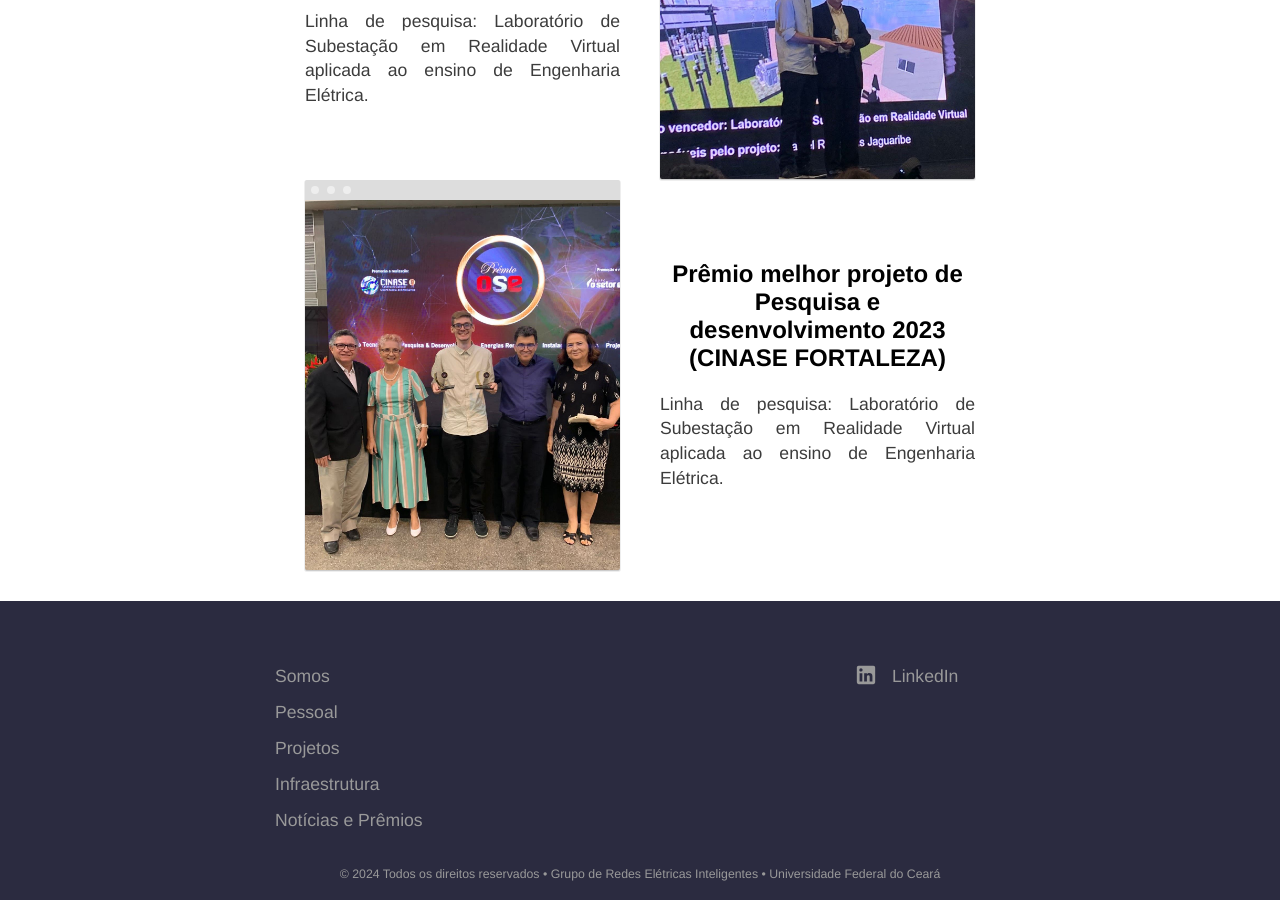
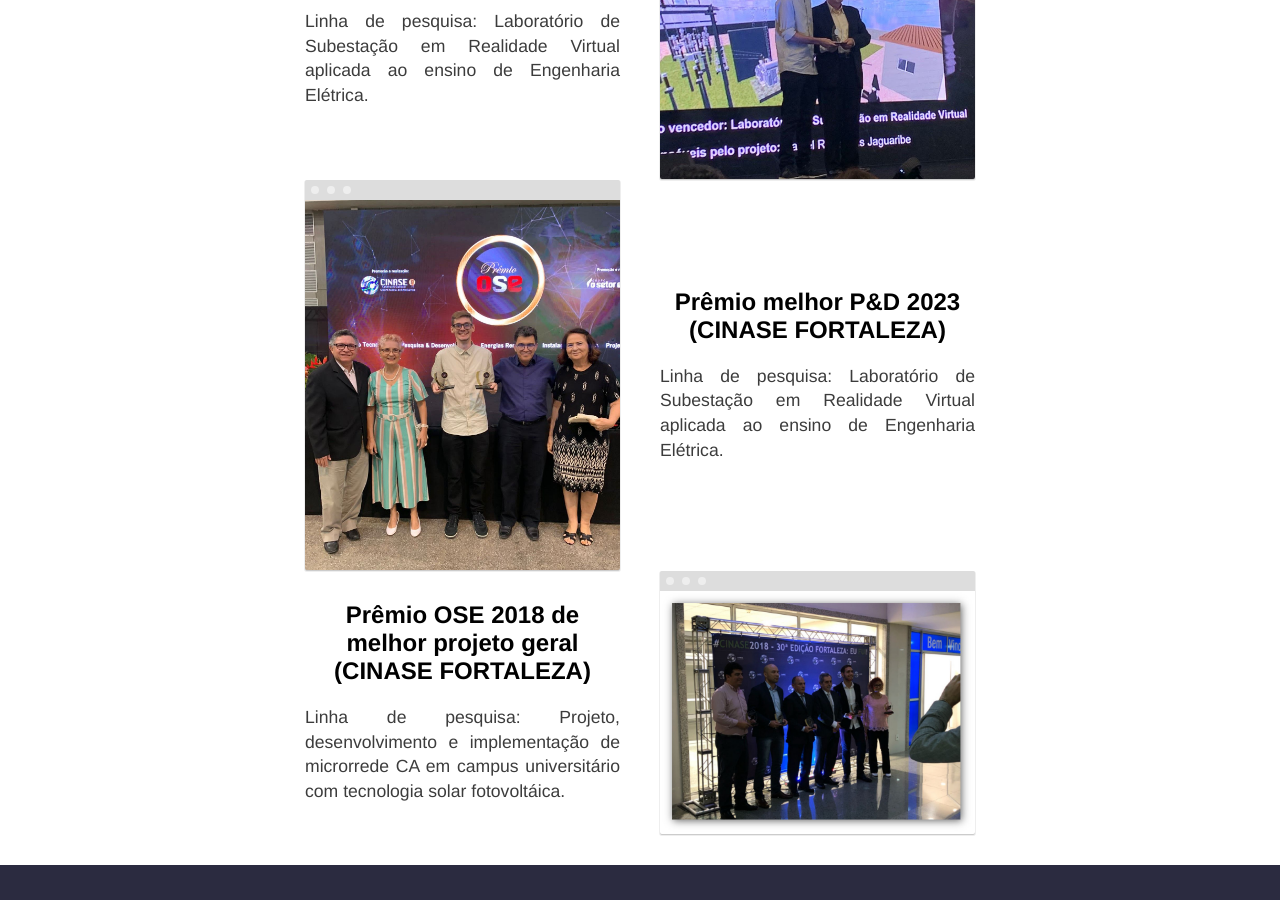
Before and after one commit to Gabriell89222/Gabriell89222.github.io, a Jekyll site: the page built from contact.html, in a window 1280 px wide and 900 px high, scrolled down 362 px. Built offline with Jekyll 4.4.1, drawn with Linux system fonts in a browser that asks for light colours.

Commit message:
Atualização pagina prêmios v-1.1

```diff
--- a/contact.html
+++ b/contact.html
@@ -25,4 +25,15 @@
 			</div>
 		</div>
 	</section>
+	<section>
+		<div class="container flex">
+			<div class="text editable">
+				<h2><strong>Prêmio OSE 2018 de melhor projeto geral (CINASE FORTALEZA)</strong></h2>
+				<p>Linha de pesquisa: Projeto, desenvolvimento e implementação de microrrede CA em campus universitário com tecnologia solar fotovoltáica.</p>
+			</div>
+			<div class="image">
+				<img src="/images/loc/cinase2018_1.jpg" alt="Screenshot" class="screenshotEditable-1" />
+			</div>
+		</div>
+	</section>
 </div>
```
Also changed, not shown: other parts of contact.html (+1 -1 lines), images/loc/cinase2018_1.jpg (added).
